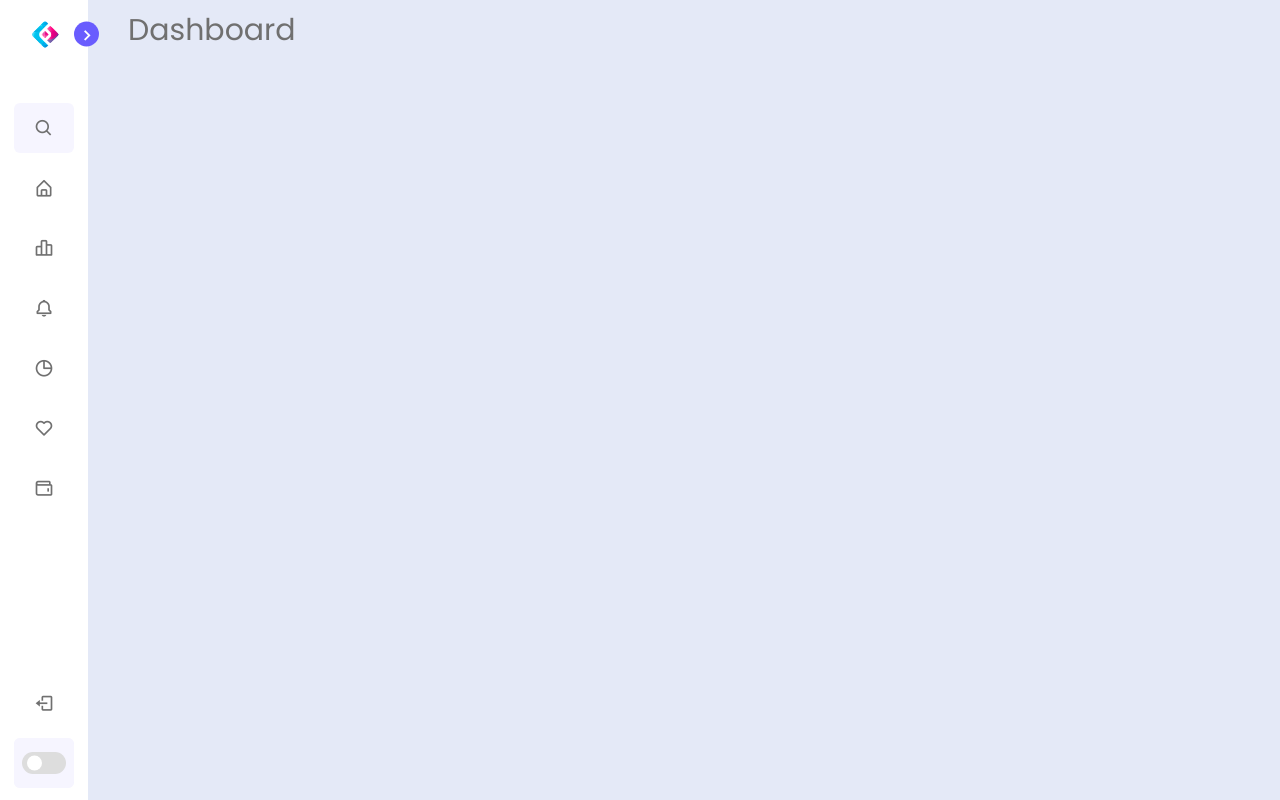
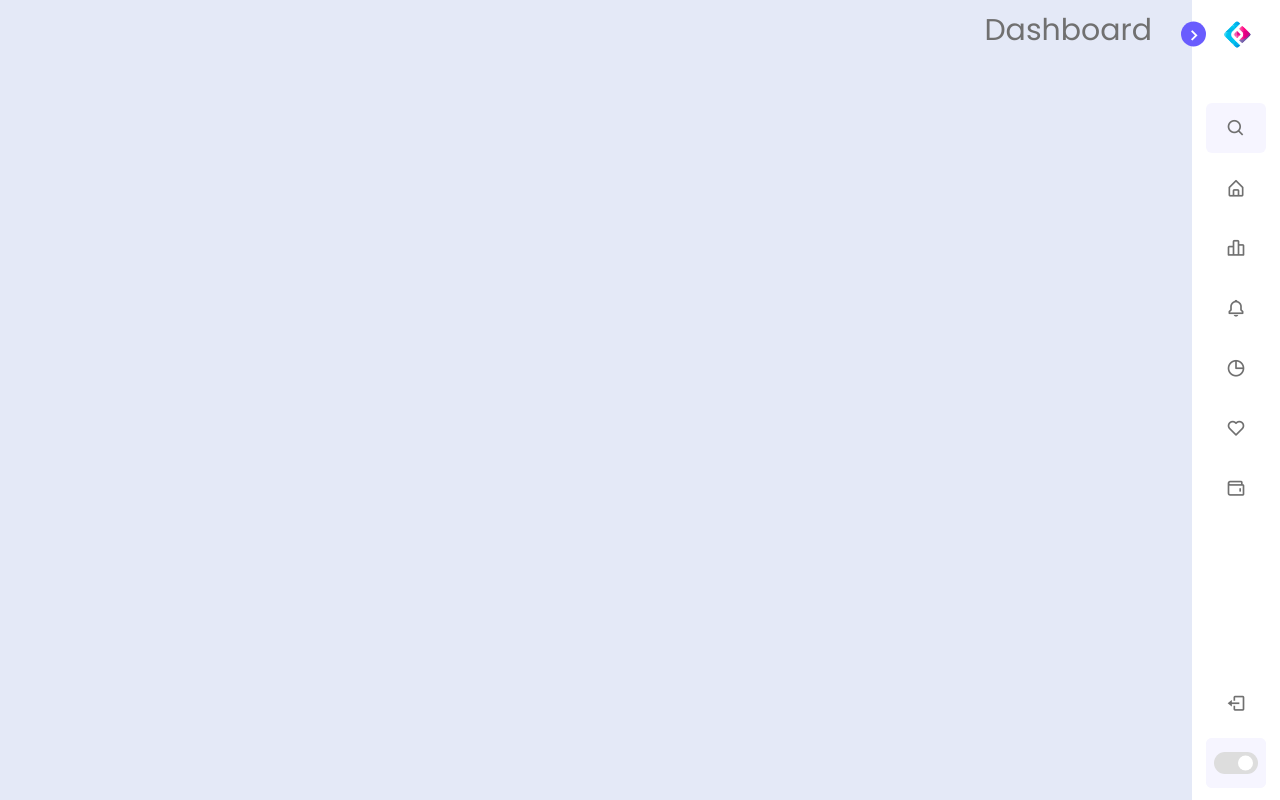
Before and after one commit to mh-tagizadeh/dashboard-template-rtl, a plain HTML site: page index.html in a window 1280 px wide. Drawn offline with nearby package versions, Linux system fonts and the light colour scheme.

Commit message:
add rtl styles

```diff
--- a/index.html
+++ b/index.html
@@ -1,5 +1,5 @@
 <!DOCTYPE html>
-<html lang="en">
+<html lang="fa" dir="rtl">
 <head>
     <meta charset="UTF-8">
     <meta http-equiv="X-UA-Compatible" content="IE=edge">
@@ -10,7 +10,7 @@
     <title>Dashboard Sidebar</title>
 </head>
 <body>
-    <nav class="sidebar close">
+    <nav class="sidebar close rtl">
         <header>
             <div class="image-text">
                 <span class="image">
@@ -110,7 +110,7 @@
     </nav>
 
 
-    <section class="home">
+    <section class="home rtl">
         <div class="text">Dashboard</div>
     </section>
 
--- a/style.css
+++ b/style.css
@@ -315,3 +315,51 @@ body.dark .switch::before {
     left: 88px;
     width: calc(100% - 88px);
 }
+
+
+
+/* ================== RTL =============== */
+
+.sidebar.rtl header .toggle {
+    right: auto;
+    left: -25px;
+    transform: translateY(-50%);
+}
+
+.sidebar.rtl .search-box input {
+    text-align: right;
+}
+
+.sidebar.rtl li .icon,
+.sidebar.rtl li .text {
+    text-align: right;
+}
+
+.sidebar.rtl .menu-bar .mode .toggle-switch {
+    right: auto;
+    left: 0;
+}
+
+.sidebar.rtl .switch::before {
+    left: auto;
+    right: 5px;
+}
+
+.home.rtl {
+    left: unset;
+    right: 250px;
+}
+
+.sidebar.close.rtl ~ .home {
+    left: unset;
+    right: 88px;
+}
+
+body.rtl {
+    direction: rtl;
+}
+
+.sidebar.rtl {
+    left: unset;
+    right: 0;
+}
```
